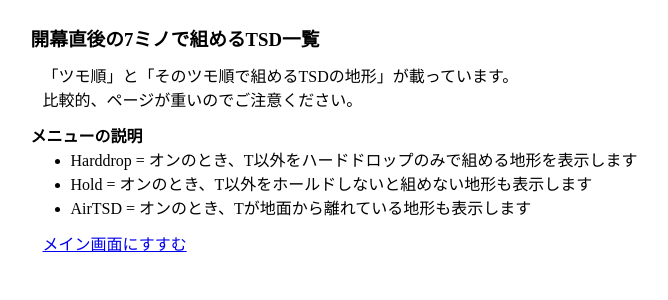
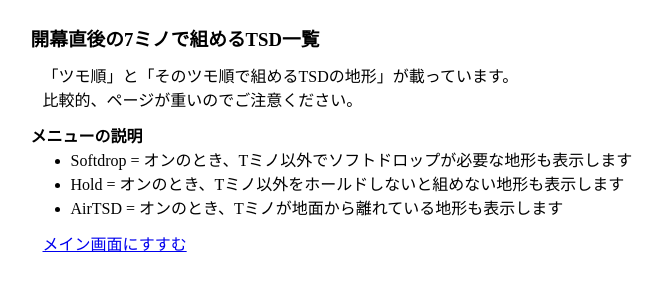
Before and after one commit to knewjade/tsd-opener, a Vue app: page /#/ in a window 1280 px wide. Shown: the top 300 px of the page, without its empty margins (41-709 px from the left). Built offline with nearby package versions, Linux system fonts and the light colour scheme.

Commit message:
Change 'Harddrop' to 'Softdrop'

```diff
--- a/src/views/Home.vue
+++ b/src/views/Home.vue
@@ -10,9 +10,9 @@
         <h4>メニューの説明</h4>
 
         <ul class="menu-description">
-            <li>Harddrop = オンのとき、T以外をハードドロップのみで組める地形を表示します</li>
-            <li>Hold = オンのとき、T以外をホールドしないと組めない地形も表示します</li>
-            <li>AirTSD = オンのとき、Tが地面から離れている地形も表示します</li>
+            <li>Softdrop = オンのとき、Tミノ以外でソフトドロップが必要な地形も表示します</li>
+            <li>Hold = オンのとき、Tミノ以外をホールドしないと組めない地形も表示します</li>
+            <li>AirTSD = オンのとき、Tミノが地面から離れている地形も表示します</li>
         </ul>
 
         <v-container>
--- a/src/views/Main.vue
+++ b/src/views/Main.vue
@@ -6,7 +6,7 @@
             <v-spacer></v-spacer>
 
             <div class="checkbox">
-                <v-checkbox v-model="harddrop" label="Harddrop"/>
+                <v-checkbox v-model="softdrop" label="Softdrop"/>
             </div>
 
             <div class="checkbox">
@@ -19,7 +19,7 @@
         </v-app-bar>
 
         <v-content>
-            <ListPanel :harddrop="harddrop" :hold="hold" :airTSD="airTSD"/>
+            <ListPanel :harddrop="!softdrop" :hold="hold" :airTSD="airTSD"/>
         </v-content>
     </v-app>
 </template>
@@ -34,7 +34,7 @@ import ListPanel from '@/components/ListPanel.vue';
     },
 })
 export default class Main extends Vue {
-    private harddrop: boolean = true;
+    private softdrop: boolean = false;
     private hold: boolean = false;
     private airTSD: boolean = true;
 }
```
Also changed, not shown: 7 other files (tests, documents, lock files or other folders).
